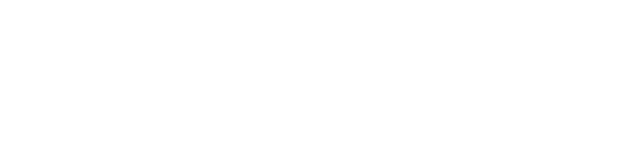
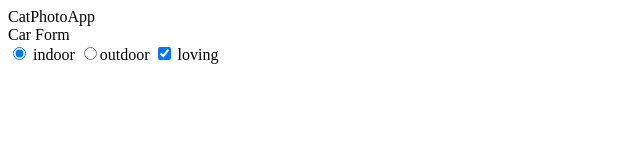
Before and after one commit to knightmoves-schools/005-forms-pahegracilynn-lab, a website: page index.html in a window 1280 px wide. Shown: the whole page, without its empty margins (0-640 px from the left). Drawn offline with Linux system fonts and the light colour scheme.

Commit message:
Update index.html

```diff
--- a/index.html
+++ b/index.html
@@ -1,8 +1,16 @@
 <html>
     <head>
-
+<tittle>CatPhotoApp</tittle>
     </head>
     <body>
-
+     <div id="catForm"
+         <h3>Car Form</h3>
+         <form action="https://www.freecatphotoapp.com/submit-cat-photo">
+        <input id="indoor" type="radio" name="indoor-outdoor" value="indoor" checked>
+        <lable for="indoor">indoor</lable>
+        <input id="outdoor" type="radio" name="indoor-outdoor" value="outdoor"
+        <lable for="outdoor">outdoor</lable>
+        <input id="loving" type="checkbox" name="personality" value="loving" checked>
+        <lable for="loving">loving</lable
     </body>
 </html>
```
